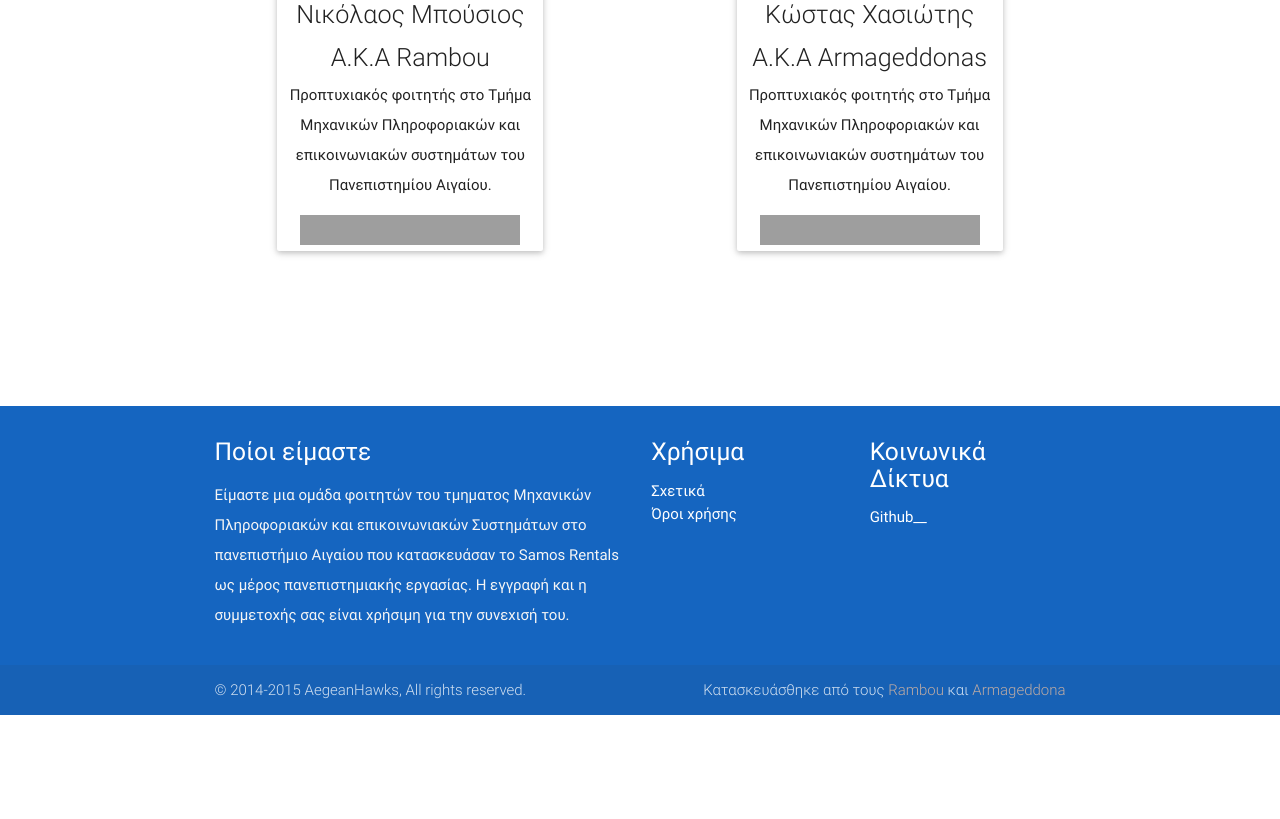
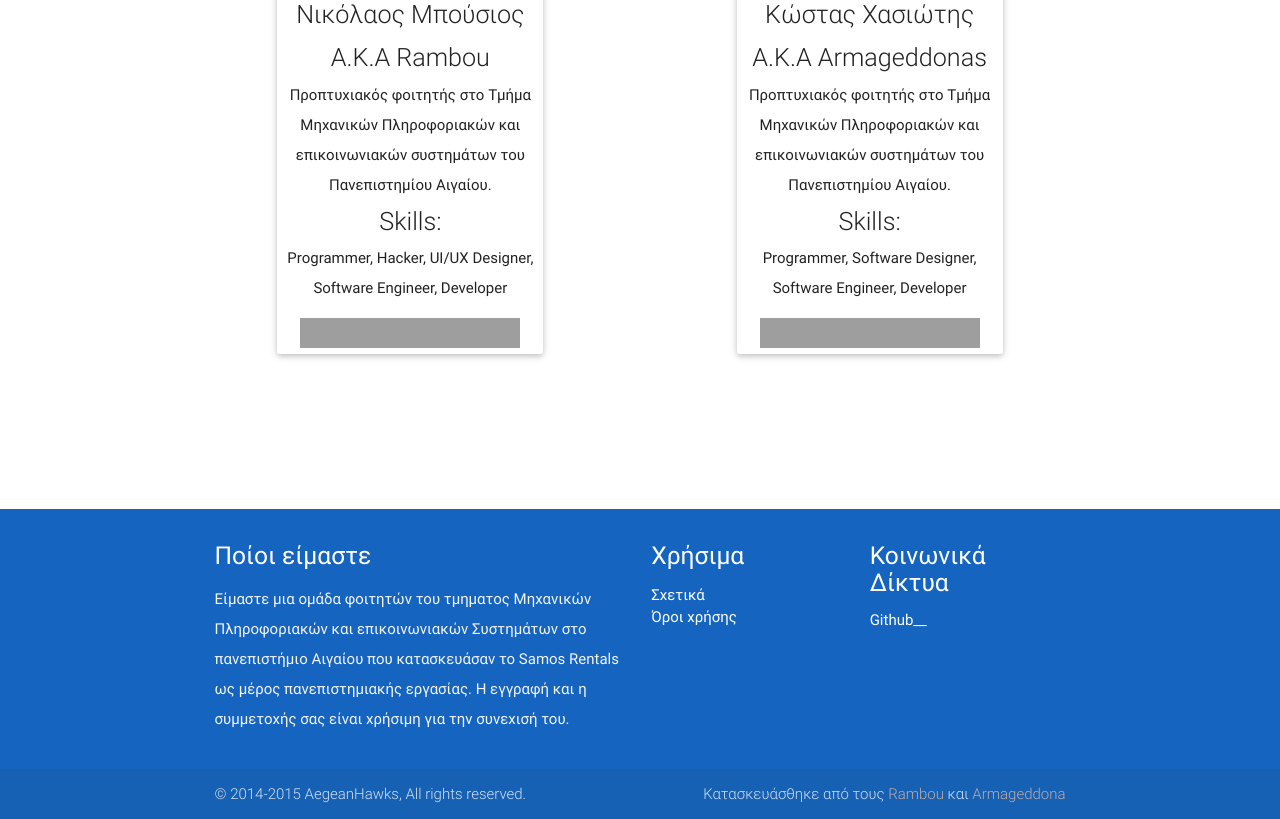
Before and after one commit to AegeanHawks/SamosRentals, a PHP site: page /about.php in a window 1280 px wide. Shown: the part 402-1221 px from the top of the page. Before the commit the page ends 1117 px from the top, so only its background shows below. Run offline with PHP 8.4, Linux system fonts and the light colour scheme; grey boxes are pictures that could not be loaded.

Commit message:
About more info added

```diff
--- a/about.php
+++ b/about.php
@@ -31,23 +31,26 @@ include 'header.php';
 
 <div class="container" style="padding: 80px 0px 100px 0px;">
     <div class="row center-align">
-        <div class="col l4 m5 offset-l1" style="padding: 20px">
+        <div class="col l4 m6 offset-l1" style="padding: 20px">
             <img class="circle responsive-img z-depth-1 grey lighten-3" style="padding: 5px"
                  src="images/website/rambou.jpg">
 
             <div class="card">
-                <p><span class="flow-text">Νικόλαος Μπούσιος<br>A.K.A Rambou<br></span><span>Προπτυχιακός φοιτητής στο Τμήμα Μηχανικών Πληροφοριακών και επικοινωνιακών συστημάτων του Πανεπιστημίου Αιγαίου.</span>
-                </p>
+                <p><span class="flow-text">Νικόλαος Μπούσιος<br>A.K.A Rambou<br></span><span>Προπτυχιακός φοιτητής στο Τμήμα Μηχανικών Πληροφοριακών και επικοινωνιακών συστημάτων του Πανεπιστημίου Αιγαίου.</span><br>
+                    <span class="flow-text">Skills:</span><br>Programmer, Hacker, UI/UX Designer, Software Engineer,
+                    Developer</p>
                 <iframe src="https://ghbtns.com/github-btn.html?user=rambou&type=follow&count=true&size=large"
                         frameborder="0" scrolling="0" width="220px" height="30px"></iframe>
             </div>
         </div>
-        <div class="col l4 m5 offset-m2 offset-l2" style="padding: 20px">
+        <div class="col l4 m6 offset-l2" style="padding: 20px">
             <img class="circle responsive-img z-depth-1 grey lighten-3" style="padding: 5px"
                  src=" images/website/armageddonas.jpg">
 
             <div class="card">
-                <p><span class="flow-text">Κώστας Χασιώτης<br>A.K.A Armageddonas<br></span><span>Προπτυχιακός φοιτητής στο Τμήμα Μηχανικών Πληροφοριακών και επικοινωνιακών συστημάτων του Πανεπιστημίου Αιγαίου.</span>
+                <p><span class="flow-text">Κώστας Χασιώτης<br>A.K.A Armageddonas<br></span><span>Προπτυχιακός φοιτητής στο Τμήμα Μηχανικών Πληροφοριακών και επικοινωνιακών συστημάτων του Πανεπιστημίου Αιγαίου.</span><br>
+                    <span class="flow-text">Skills:</span><br>Programmer, Software Designer, Software Engineer,
+                    Developer
                 </p>
                 <iframe src="https://ghbtns.com/github-btn.html?user=armageddonas&type=follow&count=true&size=large"
                         frameborder="0" scrolling="0" width="220px" height="30px"></iframe>
```
